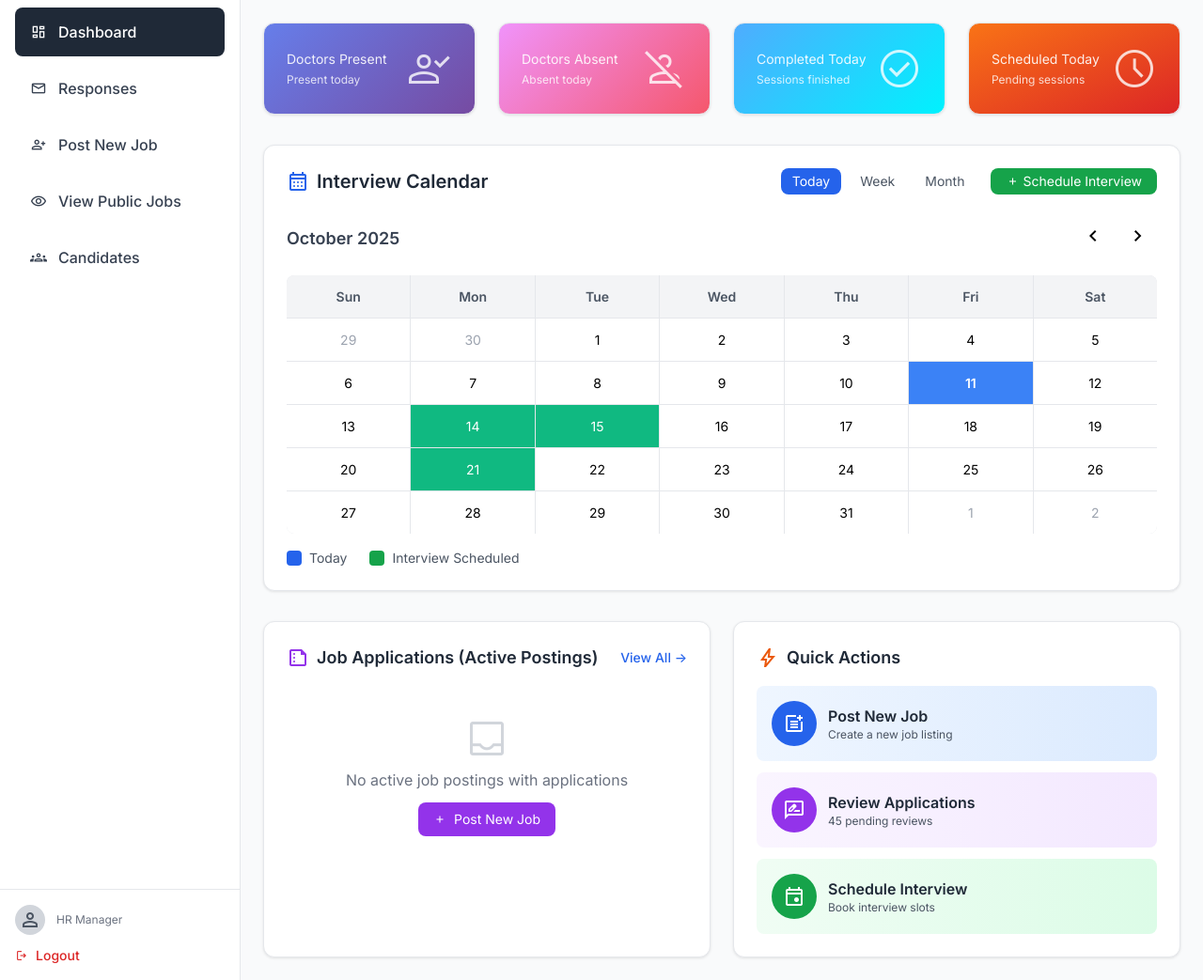
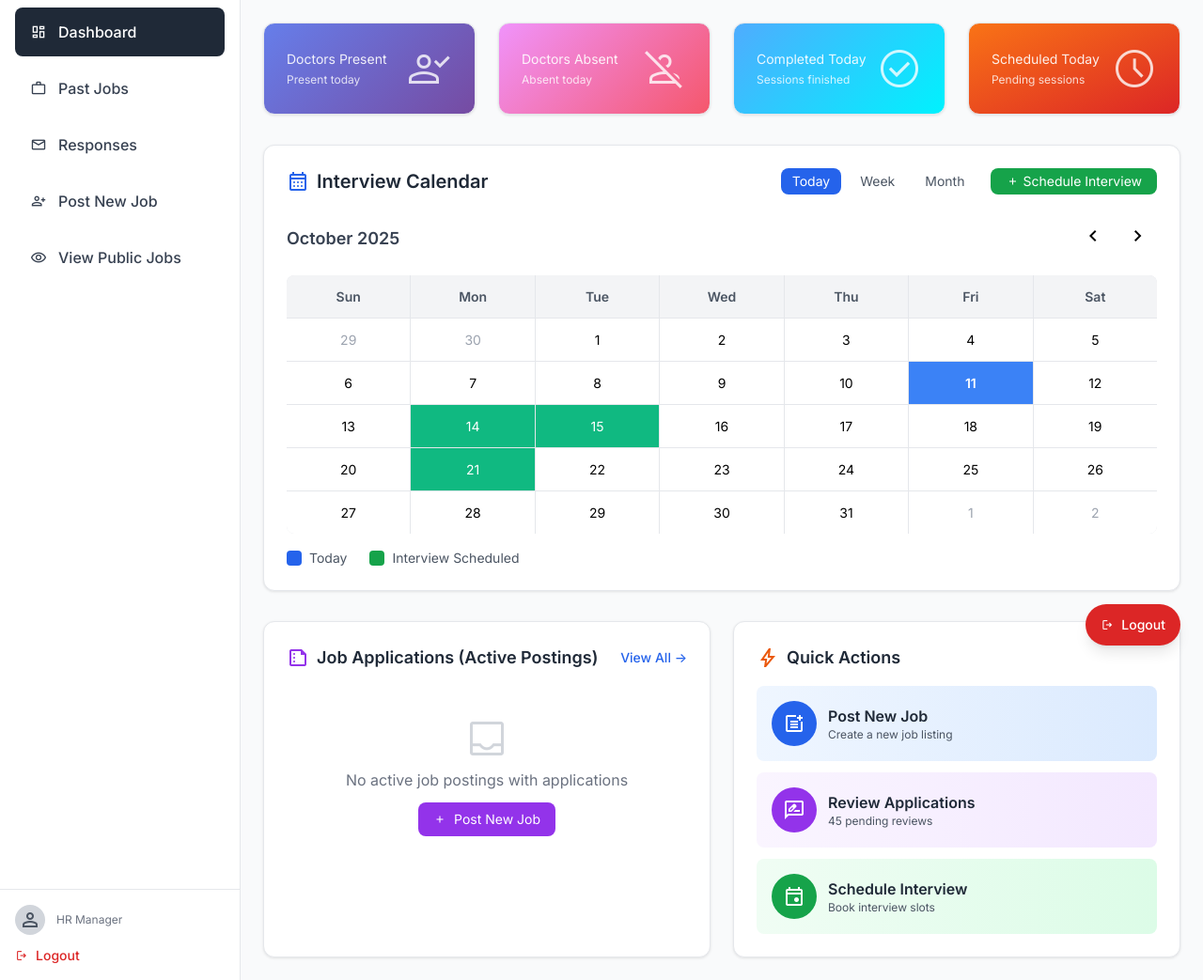
Before and after one commit to newblitz/Hackatron_Psych, a Django app: template prutha/userend/templates/userend/hr_dashboard.html in a window 1280 px wide. Shown: the part 89-1132 px from the top of the page at 94% size. Run offline with Django 5.2, Linux system fonts and the light colour scheme; the template is opened without the code that fills it, so the values that code supplies are empty; parts of the project's set-up code (start-up, migrations or seed data) failed here and were passed over; some libraries are stand-ins or nearby versions.

Commit message:
logout button

```diff
--- a/prutha/userend/templates/userend/hr_dashboard.html
+++ b/prutha/userend/templates/userend/hr_dashboard.html
@@ -115,11 +115,11 @@
                         <span class="material-symbols-outlined text-lg">dashboard</span>
                         Dashboard
                     </a>
-                    <!-- <a href="#" class="nav-item flex items-center gap-3 px-4 py-3 rounded-lg text-gray-700 font-medium">
+                    <a href="{% url 'HRDashbaord:PastJobs' %}" class="nav-item flex items-center gap-3 px-4 py-3 rounded-lg text-gray-700 font-medium">
                         <span class="material-symbols-outlined text-lg">work</span>
                         Past Jobs
-                    </a> -->
-                    <a href="{% url 'HRDashbaord:job_responses' %}" class="nav-item flex items-center gap-3 px-4 py-3 rounded-lg text-gray-700 font-medium">
+                    </a>
+                    <a href="{% url 'HRDashbaord:JobResponses' %}" class="nav-item flex items-center gap-3 px-4 py-3 rounded-lg text-gray-700 font-medium">
                         <span class="material-symbols-outlined text-lg">mail</span>
                         Responses
                     </a>
@@ -131,10 +131,10 @@
                         <span class="material-symbols-outlined text-lg">visibility</span>
                         View Public Jobs
                     </a>
-                    <a href="#" class="nav-item flex items-center gap-3 px-4 py-3 rounded-lg text-gray-700 font-medium">
+                    <!-- <a href="#" class="nav-item flex items-center gap-3 px-4 py-3 rounded-lg text-gray-700 font-medium">
                         <span class="material-symbols-outlined text-lg">groups</span>
                         Candidates
-                    </a>
+                    </a> -->
                     <!-- <a href="#" class="nav-item flex items-center gap-3 px-4 py-3 rounded-lg text-gray-700 font-medium">
                         <span class="material-symbols-outlined text-lg">analytics</span>
                         Analytics
@@ -411,6 +411,14 @@
         </div>
     </div>
 
+    <!-- Floating Logout Button -->
+    <div class="fixed bottom-6 right-6 z-50">
+        <a href="{% url 'loging:logout' %}" class="flex items-center gap-2 px-4 py-3 bg-red-600 text-white rounded-full shadow-lg hover:bg-red-700 transition-all duration-300 hover:shadow-xl hover:scale-105">
+            <span class="material-symbols-outlined text-sm">logout</span>
+            <span class="text-sm font-medium">Logout</span>
+        </a>
+    </div>
+
     <script>
         // Add interactive features
         document.addEventListener('DOMContentLoaded', function() {
```
